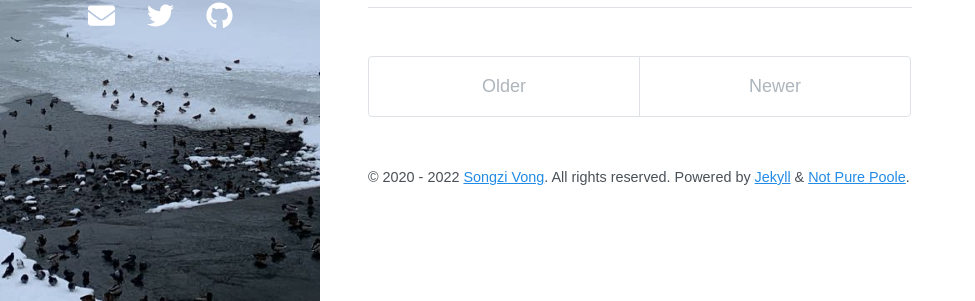
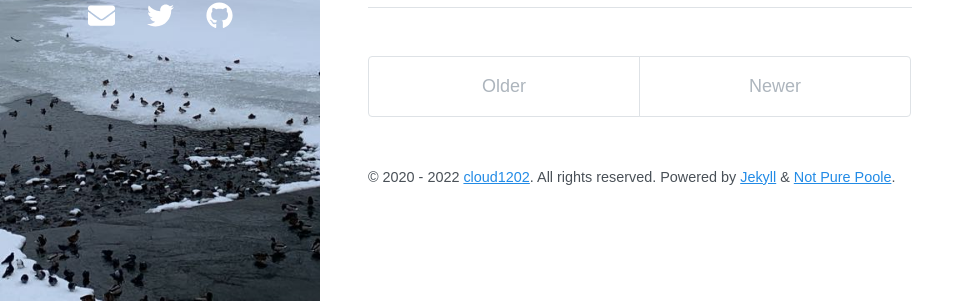
Before and after one commit to cloud1202/cloud1202.github.io, a Jekyll site: the page built from index.html, in a window 1280 px wide. Shown: the part 599-900 px from the top of the page, without its empty margins (0-975 px from the left). Built offline with Jekyll 4.4.1, drawn with Linux system fonts in a browser that asks for light colours; nearby versions of some CDN libraries; the list of posts is cut into pages by our own code.

Commit message:
Update _config.yml

```diff
--- a/_config.yml
+++ b/_config.yml
@@ -1,7 +1,7 @@
 # Setup
 title: Not Pure Poole
 description: A simple, beautiful, and powerful Jekyll theme for blogs
-url: https://vszhub.github.io
+url: https://cloud1202.github.io/
 avatar: /avatar.jpeg
 paginate: 5
 permalink: pretty
@@ -29,14 +29,14 @@
 
 # Optimize Jekyl SEO Tag
 twitter:
-  username: vszhub
+  username: oortcloud
   card: summary
 logo: logo.png
 social:
-  name: Songzi Vong
+  name: cloud1202
   links:
     - https://twitter.com/vszhub
-    - https://github.com/vszhub
+    - https://github.com/cloud1202
 google_site_verification: xxxxx
 lang: en
 
@@ -54,6 +54,6 @@
 
 # Specify the author for blog posts
 author:
-  name: Songzi Vong
-  url: https://github.com/vszhub/
-  email: vszhub@gmail.com
+  name: cloud1202
+  url: https://github.com/cloud1202
+  email: oort_cloud98@naver.com
```
